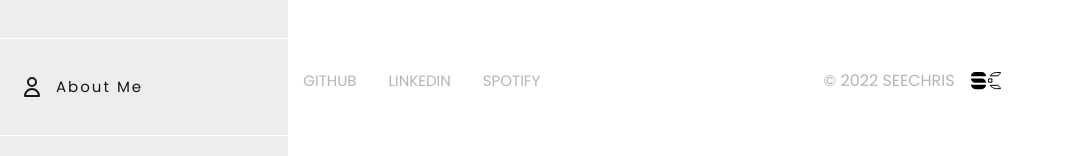
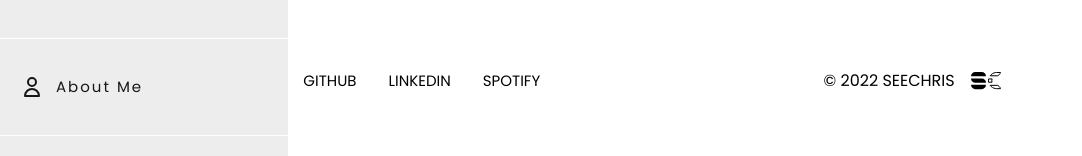
Before and after one commit to SebastianCCC/portfolioapp, a Next.js app: page /work in a window 1280 px wide. Shown: the part 247-403 px from the top of the page, without its empty margins (0-1082 px from the left). Built offline with nearby package versions, Linux system fonts and the light colour scheme; no server answers; the database is empty.

Commit message:
add hotfix

```diff
--- a/components/Footer/NavBottom.js
+++ b/components/Footer/NavBottom.js
@@ -11,12 +11,12 @@ const NavBottom = () => {
     <div className={`p-5 mt-20 flex flex-col-reverse xl:flex-row justify-evenly items-center`}>
       <ul className="flex items-center px-2">
         {SocialLinks.map(({ soclink, title }, i) => (
-          <div key={i} className="py-1 text-sec_addition text-base uppercase px-4">
+          <div key={i} className="py-1 dark:text-sec_addition text-base uppercase px-4">
             <a
               href={soclink}
               target="_blank"
               rel="noopener noreferrer"
-              className="hover:text-white hover:underline underline-offset-1"
+              className="dark:hover:text-white hover:underline underline-offset-1"
             >
               {title}
             </a>
@@ -24,7 +24,7 @@ const NavBottom = () => {
         ))}
       </ul>
       <div className="flex flex-col-reverse xl:flex-row items-center">
-        <h3 className="text-center pt-4 xl:pr-4 xl:pt-0 text-sec_addition uppercase">
+        <h3 className="text-center pt-4 xl:pr-4 xl:pt-0 dark:text-sec_addition uppercase">
           © {new Date().getFullYear()} Seechris
         </h3>
         <Link href="#">
--- a/pages/index.js
+++ b/pages/index.js
@@ -95,7 +95,7 @@ export default function Home({ work }) {
             }}
           >
             <Link href="/#projects">
-              <div className="flex items-center mt-10 dark:text-sec_addition dark:hover:underline underline-offset-2 cursor-pointer">
+              <div className="flex items-center mt-10 dark:text-sec_addition hover:underline underline-offset-2 cursor-pointer">
                 <p className="xl:text-md mr-1">Projects in close vicinity</p>
                 <div className="dark:text-tertiary -rotate-45">
                   <ExternalLink />
@@ -112,10 +112,8 @@ export default function Home({ work }) {
             Here you will find a list of my projects in detail, click any project to view it.
           </p>
           <Link href="/work">
-            <div className="flex items-center">
-              <button className="xl:text-md capitalize dark:text-sec_addition dark:hover:underline underline-offset-2 mr-1">
-                View all projects
-              </button>
+            <div className="flex items-center dark:text-sec_addition hover:underline underline-offset-2 cursor-pointer">
+              <button className="xl:text-md capitalize mr-1">View all projects</button>
               <div className="dark:text-tertiary -rotate-45">
                 <Sendicon />
               </div>
```
